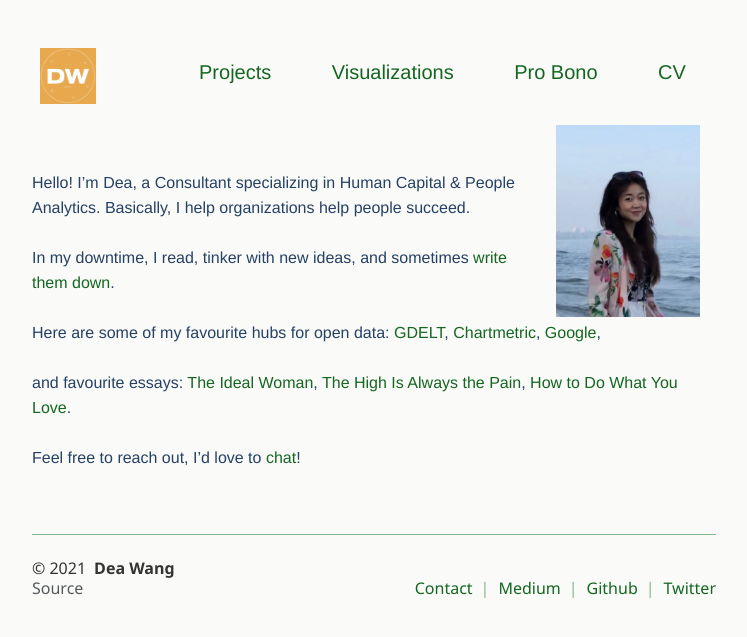
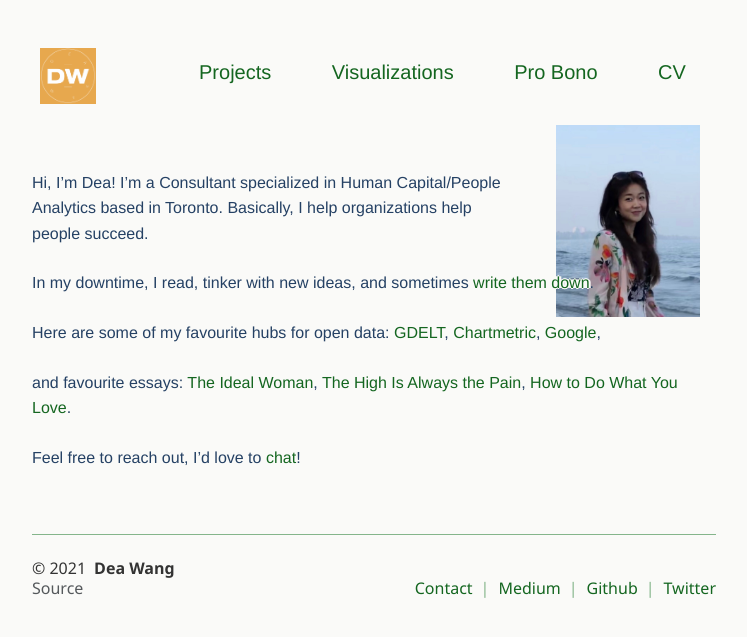
Before and after one commit to deawyk/deawyk.github.io, a Jekyll site: the page built from index.md, in a window 1280 px wide. Shown: the top 637 px of the page, without its empty margins (266-1013 px from the left). Built offline with Jekyll 4.4.1, drawn with Linux system fonts in a browser that asks for light colours.

Commit message:
Update index.md

```diff
--- a/index.md
+++ b/index.md
@@ -16,7 +16,7 @@ title: Dea Wang
 <div class="lead lead-about">
 
 <br>
-Hello! I'm Dea, a Consultant specializing in Human Capital & People Analytics. Basically, I help organizations help people succeed.
+Hi, I'm Dea! I'm a Consultant specialized in Human Capital/People Analytics based in Toronto. Basically, I help organizations help people succeed.
 
 In my downtime, I read, tinker with new ideas, and sometimes [write them down](https://deaw.medium.com/). <br>
 
```
